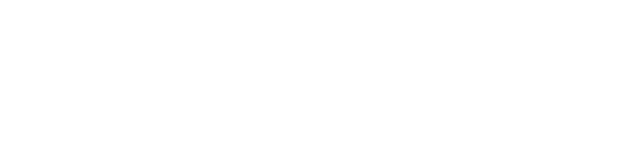
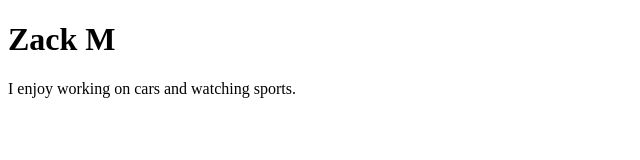
Before and after one commit to zmosDS/portfolio, a plain HTML site: page index.html in a window 1280 px wide. Shown: the whole page, without its empty margins (0-640 px from the left). Drawn offline with Linux system fonts and the light colour scheme.

Commit message:
Update index.html

```diff
--- a/index.html
+++ b/index.html
@@ -3,7 +3,9 @@
 <head>
     <meta charset="UTF-8">
     <meta name="viewport" content="width=device-width, initial-scale=1.0">
-    <title>Document<h1></Zack M></h1><p><I like to work on cars and watch sports.></I></p>
+    <title>Zack M: Personal site and portfolio</title>
+    <h1>Zack M</h1>
+    <p>I enjoy working on cars and watching sports.</p>
 </head>
 <body>
 
```
